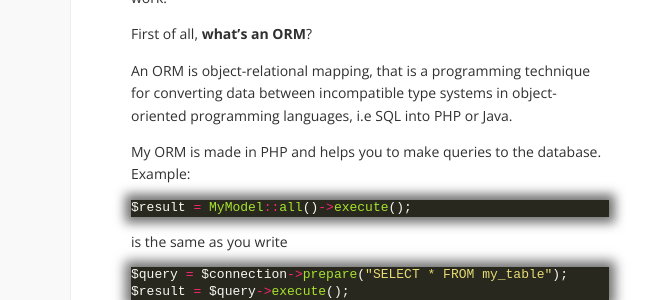
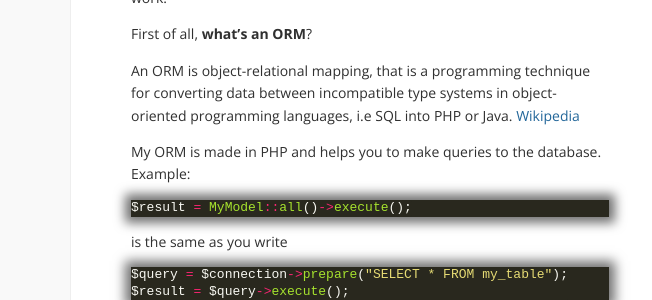
Before and after one commit to legomolina/legomolina.github.io, a Jekyll site: the page built from _posts/2017-02-17-New-version-of-SimpleORM.md, in a window 1280 px wide. Shown: the part 522-822 px from the top of the page, without its empty margins (270-922 px from the left). Built offline with Jekyll 4.4.1, drawn with Linux system fonts in a browser that asks for light colours; nearby versions of some CDN libraries; our own code applies the rules of GitHub Pages for plain Markdown files; Markdown is read by kramdown in place of the engine named in the settings; comment, search, counter and statistics services are not loaded.

Commit message:
Update 2017-02-17-New-version-of-SimpleORM.md

````diff
--- a/_posts/2017-02-17-New-version-of-SimpleORM.md
+++ b/_posts/2017-02-17-New-version-of-SimpleORM.md
@@ -4,7 +4,7 @@ I've been working on my ORM last days and I've reworked how results work.
 First of all, **what's an ORM**?
 
 An ORM is object-relational mapping, that is a programming technique for converting data between incompatible
-type systems in object-oriented programming languages, i.e SQL into PHP or Java.
+type systems in object-oriented programming languages, i.e SQL into PHP or Java. [Wikipedia](https://en.wikipedia.org/wiki/Object-relational_mapping)
 
 My ORM is made in PHP and helps you to make queries to the database. Example:
 ```php
````
